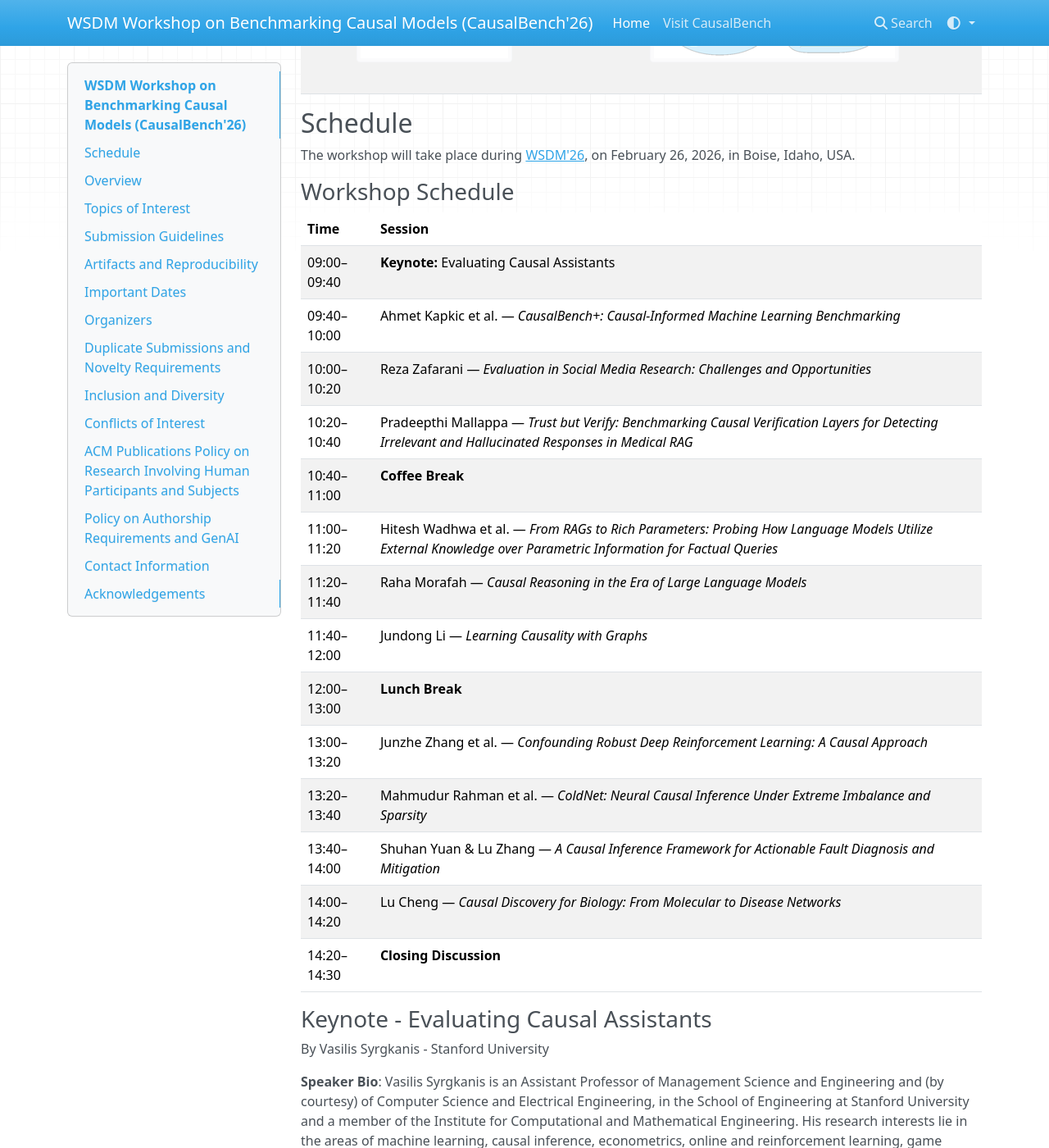
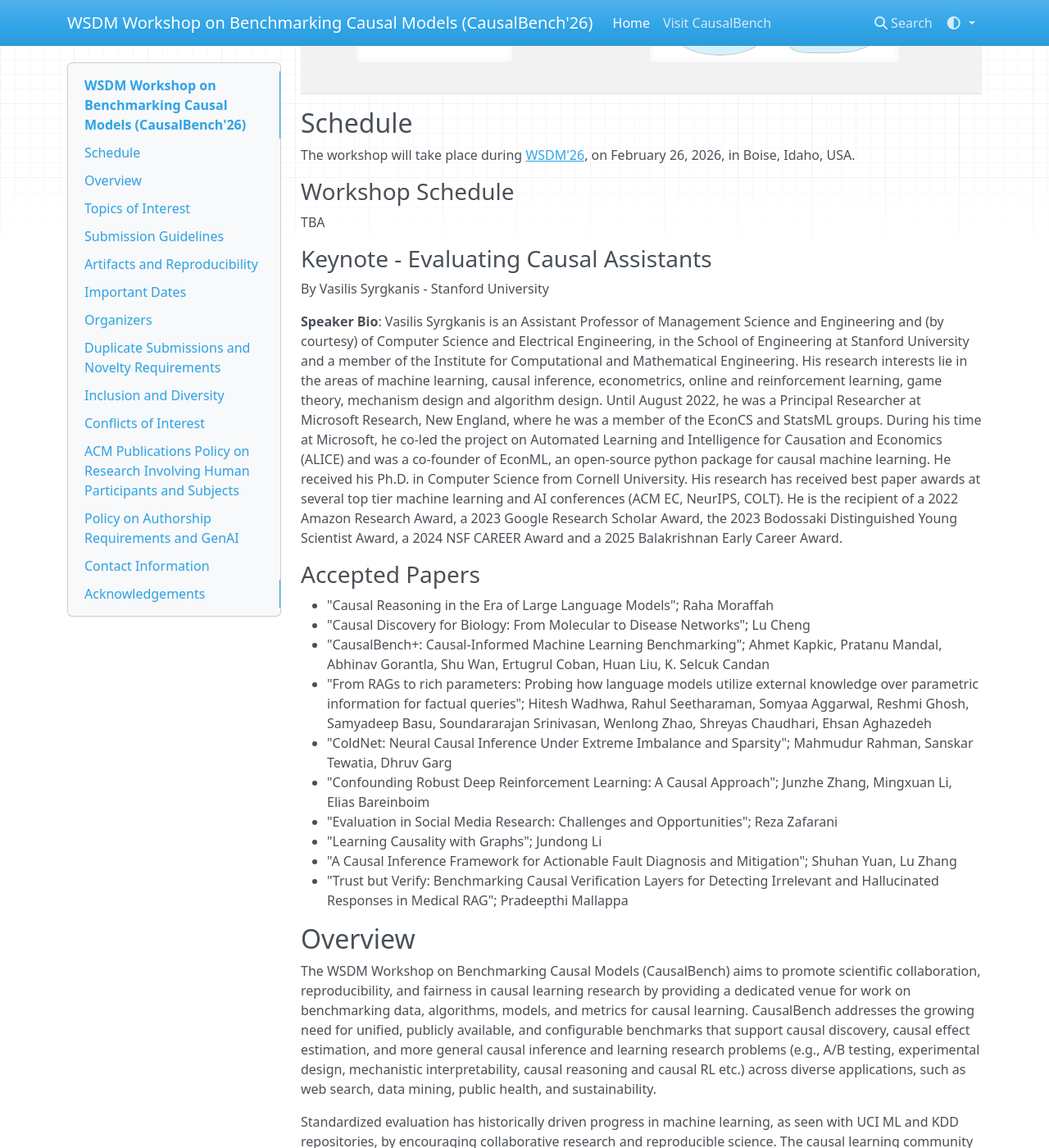
Before and after one commit to CausalBenchOrg/CausalBench-WSDM26, an MkDocs documentation site: the page built from docs/index.md, in a window 1280 px wide and 1400 px high, scrolled down 344 px. Shown: the whole window at 82% size. Built offline with MkDocs 1.6.1, drawn with Linux system fonts in a browser that asks for light colours; nearby versions of some CDN libraries.

Commit message:
Adjustment on timing.

```diff
--- a/docs/index.md
+++ b/docs/index.md
@@ -9,7 +9,8 @@
 The workshop will take place during [WSDM'26](https://wsdm-conference.org/2026/), on February 26, 2026, in Boise, Idaho, USA.
 
 ### Workshop Schedule
-| Time          | Session |
+TBA
+<!-- | Time          | Session |
 |---------------|---------|
 | 09:00–09:40   | **Keynote:** Evaluating Causal Assistants |
 | 09:40–10:00   | Ahmet Kapkic et al. — *CausalBench+: Causal-Informed Machine Learning Benchmarking* |
@@ -24,7 +25,7 @@
 | 13:20–13:40   | Mahmudur Rahman et al. — *ColdNet: Neural Causal Inference Under Extreme Imbalance and Sparsity* |
 | 13:40–14:00   | Shuhan Yuan & Lu Zhang — *A Causal Inference Framework for Actionable Fault Diagnosis and Mitigation* |
 | 14:00–14:20   | Lu Cheng — *Causal Discovery for Biology: From Molecular to Disease Networks* |
-| 14:20–14:30   | **Closing Discussion** |
+| 14:20–14:30   | **Closing Discussion** | -->
 
 
 ### Keynote - **Evaluating Causal Assistants**
```
